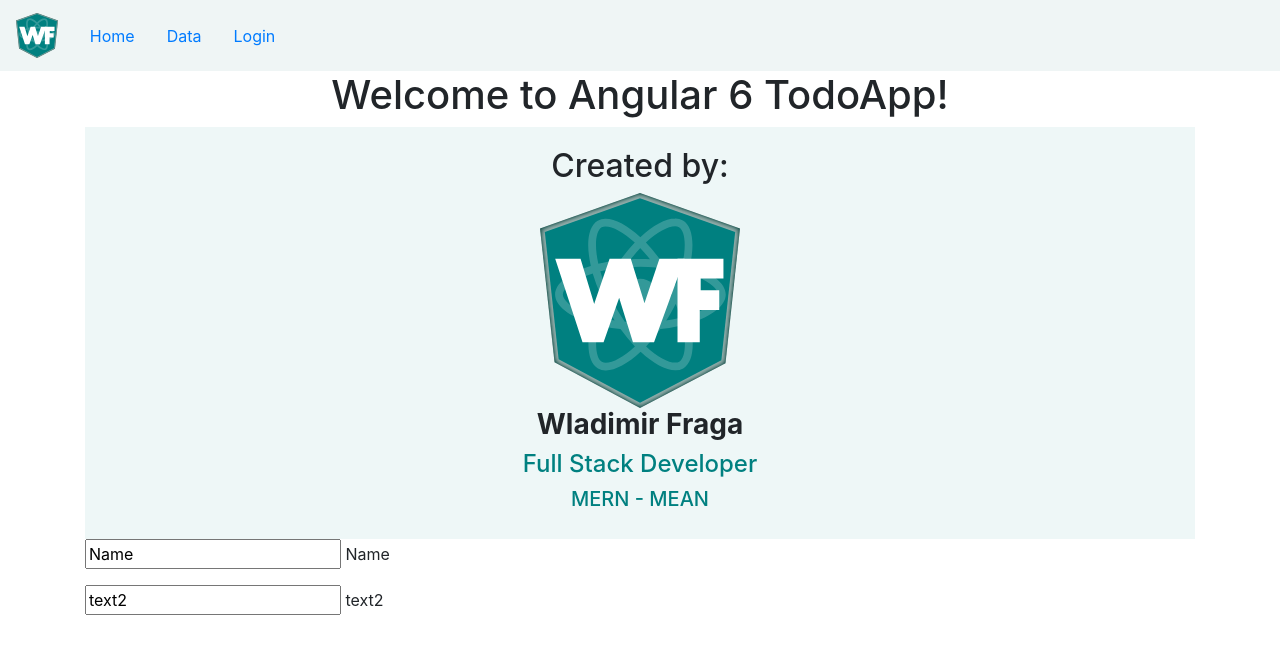
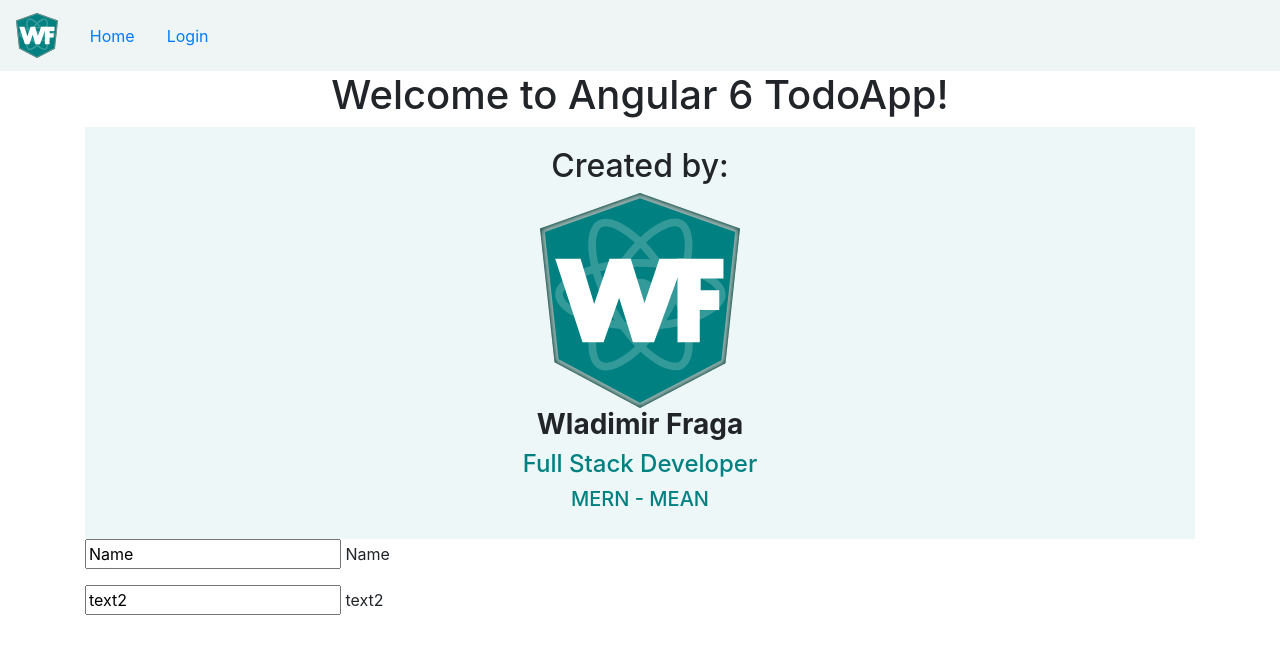
Before and after one commit to wladimir917/angular6, an Angular app: page / in a window 1280 px wide. Shown: the top 654 px of the page. Built offline with nearby package versions, Linux system fonts and the light colour scheme.

Commit message:
favicon added

```diff
--- a/src/app/app.component.html
+++ b/src/app/app.component.html
@@ -8,7 +8,7 @@
       <a class="nav-link " routerLink="" routerLinkActive="active">Home</a>
     </li>
     <li class="nav-item">
-      <a class="nav-link" routerLink="data" routerLinkActive="active">Data</a>
+      <a class="nav-link" routerLink="data" routerLinkActive="active" *ngIf="auth.isLoggedIn">Data</a>
     </li>
     <li class="nav-item">
       <a class="nav-link" routerLink="login" routerLinkActive="active" *ngIf="!auth.isLoggedIn">Login</a>
--- a/src/app/app.component.ts
+++ b/src/app/app.component.ts
@@ -24,6 +24,6 @@ export class AppComponent {
 
   logout() {
     this.auth.logout();
-    this.router.navigate(['login']);
+    this.router.navigate(['']);
   }
 }
--- a/src/app/login/login.component.ts
+++ b/src/app/login/login.component.ts
@@ -29,7 +29,7 @@ export class LoginComponent implements OnInit {
           const response = <response>data;
           this.error = '';
           console.log("Result: ", response);
-          this.router.navigate(['admin']);
+          this.router.navigate(['data']);
           this.Auth.setLoggedIn(true);
         },
         err => {
```
Also changed, not shown: 1 other file (tests, documents, lock files or other folders).
